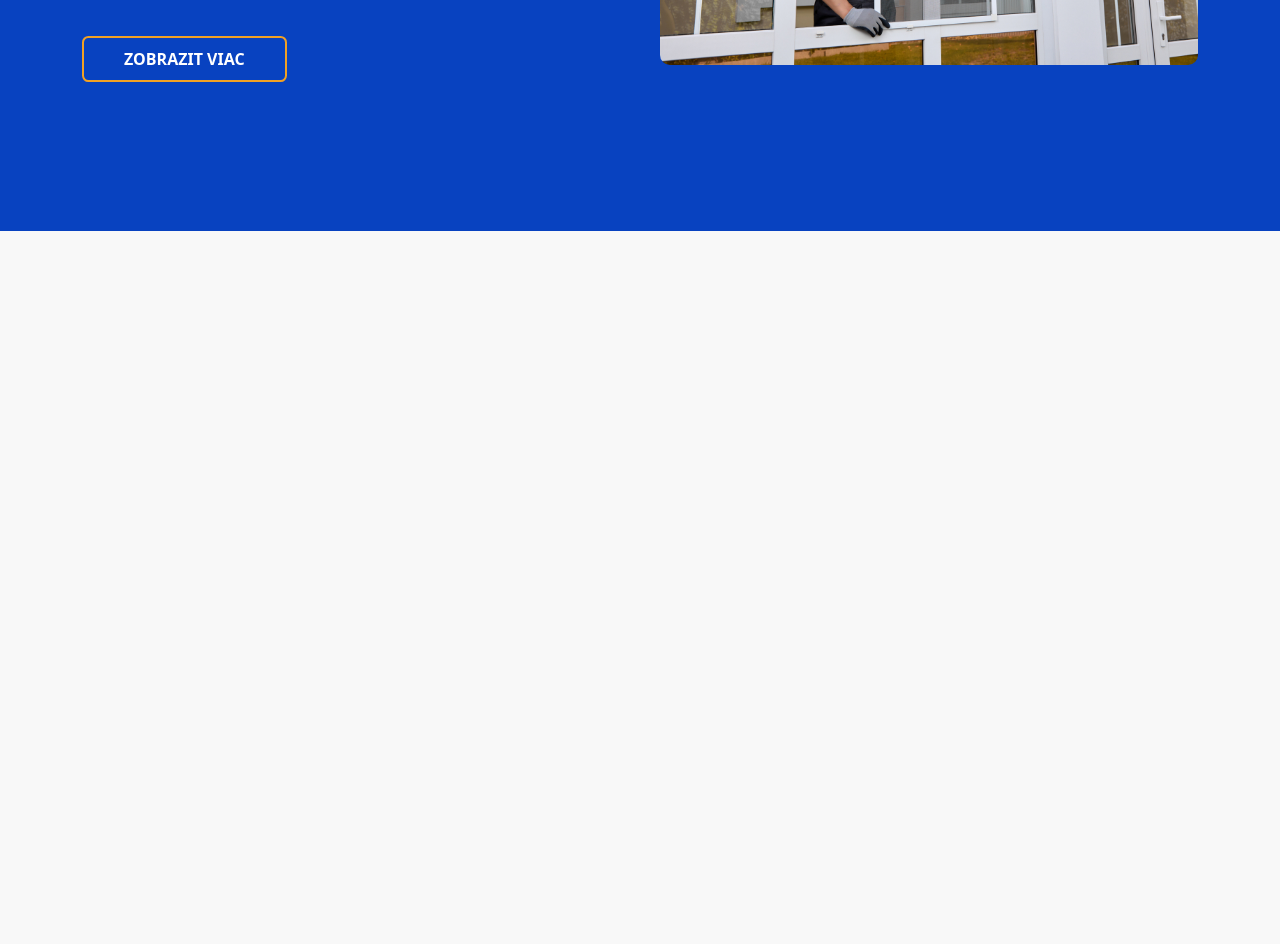
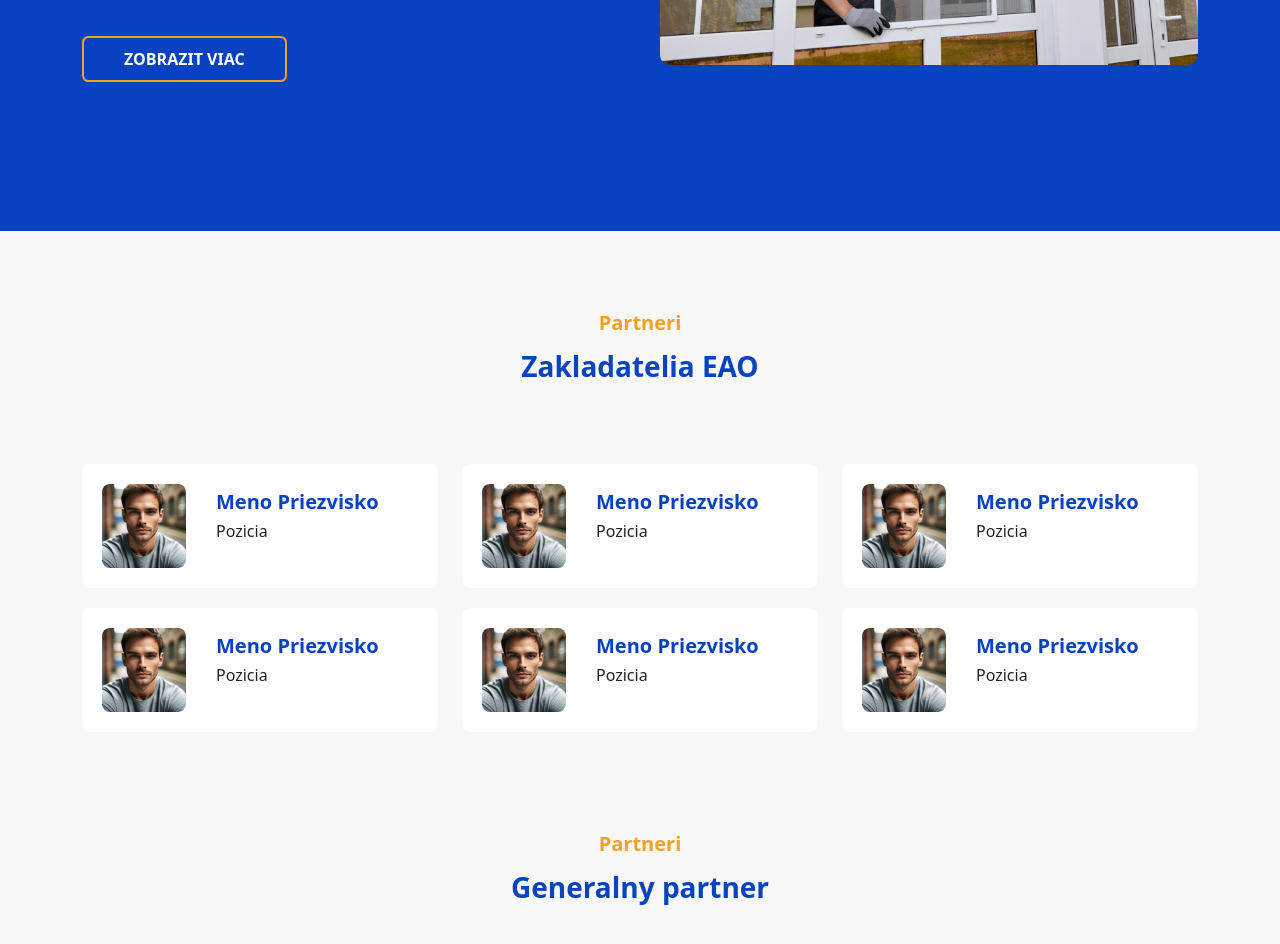
Before and after one commit to phillredkin/europe_association, a plain HTML site: page index.html in a window 1280 px wide. Shown: the part 2859-3803 px from the top of the page. Before the commit the page ends 3090 px from the top, so only its background shows below. Drawn offline with nearby package versions, Linux system fonts and the light colour scheme.

Commit message:
added section zakladatelia

```diff
--- a/index.html
+++ b/index.html
@@ -169,7 +169,91 @@
   </div>
 </section>
 
+<div class="container">
+  <h5 class="page_heading">Partneri</h5>
+  <h3 class="page_subheading">Zakladatelia EAO</h3>
+</div>
 
+<section class="zakladatelia">
+  <div class="container">
+    <div class="row">
+      <div class="col-lg-4 col-md-12">
+        <div class="zakladatelia_wrapper">
+          <div class="zakladatelia_wrapper_left">
+            <img src="assets/team-1.jpg" alt="Team">
+          </div>
+          <div class="zakladatelia_wrapper_right">
+            <h5>Meno Priezvisko</h5>
+            <p>Pozicia</p>
+          </div>
+        </div>
+      </div>
+      <div class="col-lg-4 col-md-12">
+        <div class="zakladatelia_wrapper">
+          <div class="zakladatelia_wrapper_left">
+            <img src="assets/team-1.jpg" alt="Team">
+          </div>
+          <div class="zakladatelia_wrapper_right">
+            <h5>Meno Priezvisko</h5>
+            <p>Pozicia</p>
+          </div>
+        </div>
+      </div>
+      <div class="col-lg-4 col-md-12">
+        <div class="zakladatelia_wrapper">
+          <div class="zakladatelia_wrapper_left">
+            <img src="assets/team-1.jpg" alt="Team">
+          </div>
+          <div class="zakladatelia_wrapper_right">
+            <h5>Meno Priezvisko</h5>
+            <p>Pozicia</p>
+          </div>
+        </div>
+      </div>
+    </div>
+
+    <div class="row">
+      <div class="col-lg-4 col-md-12">
+        <div class="zakladatelia_wrapper">
+          <div class="zakladatelia_wrapper_left">
+            <img src="assets/team-1.jpg" alt="Team">
+          </div>
+          <div class="zakladatelia_wrapper_right">
+            <h5>Meno Priezvisko</h5>
+            <p>Pozicia</p>
+          </div>
+        </div>
+      </div>
+      <div class="col-lg-4 col-md-12">
+        <div class="zakladatelia_wrapper">
+          <div class="zakladatelia_wrapper_left">
+            <img src="assets/team-1.jpg" alt="Team">
+          </div>
+          <div class="zakladatelia_wrapper_right">
+            <h5>Meno Priezvisko</h5>
+            <p>Pozicia</p>
+          </div>
+        </div>
+      </div>
+      <div class="col-lg-4 col-md-12">
+        <div class="zakladatelia_wrapper">
+          <div class="zakladatelia_wrapper_left">
+            <img src="assets/team-1.jpg" alt="Team">
+          </div>
+          <div class="zakladatelia_wrapper_right">
+            <h5>Meno Priezvisko</h5>
+            <p>Pozicia</p>
+          </div>
+        </div>
+      </div>
+    </div>
+  </div>
+</section>
+
+<div class="container">
+  <h5 class="page_heading">Partneri</h5>
+  <h3 class="page_subheading">Generalny partner</h3>
+</div>
 
 
 
--- a/style.css
+++ b/style.css
@@ -477,3 +477,26 @@
     text-align: center;
   }
 }
+
+
+
+
+.zakladatelia_wrapper {
+  background-color: #fff;
+  border-radius: 8px;
+  display: flex;
+  padding: 20px;
+  align-items: center;
+  margin-bottom: 20px;
+}
+
+.zakladatelia_wrapper img {
+  border-radius: 8px;
+  margin-right: 30px;
+}
+
+.zakladatelia_wrapper h5 {
+  color: #0842c0;
+  font-weight: bold;
+  line-height: 0.9;
+}
```
